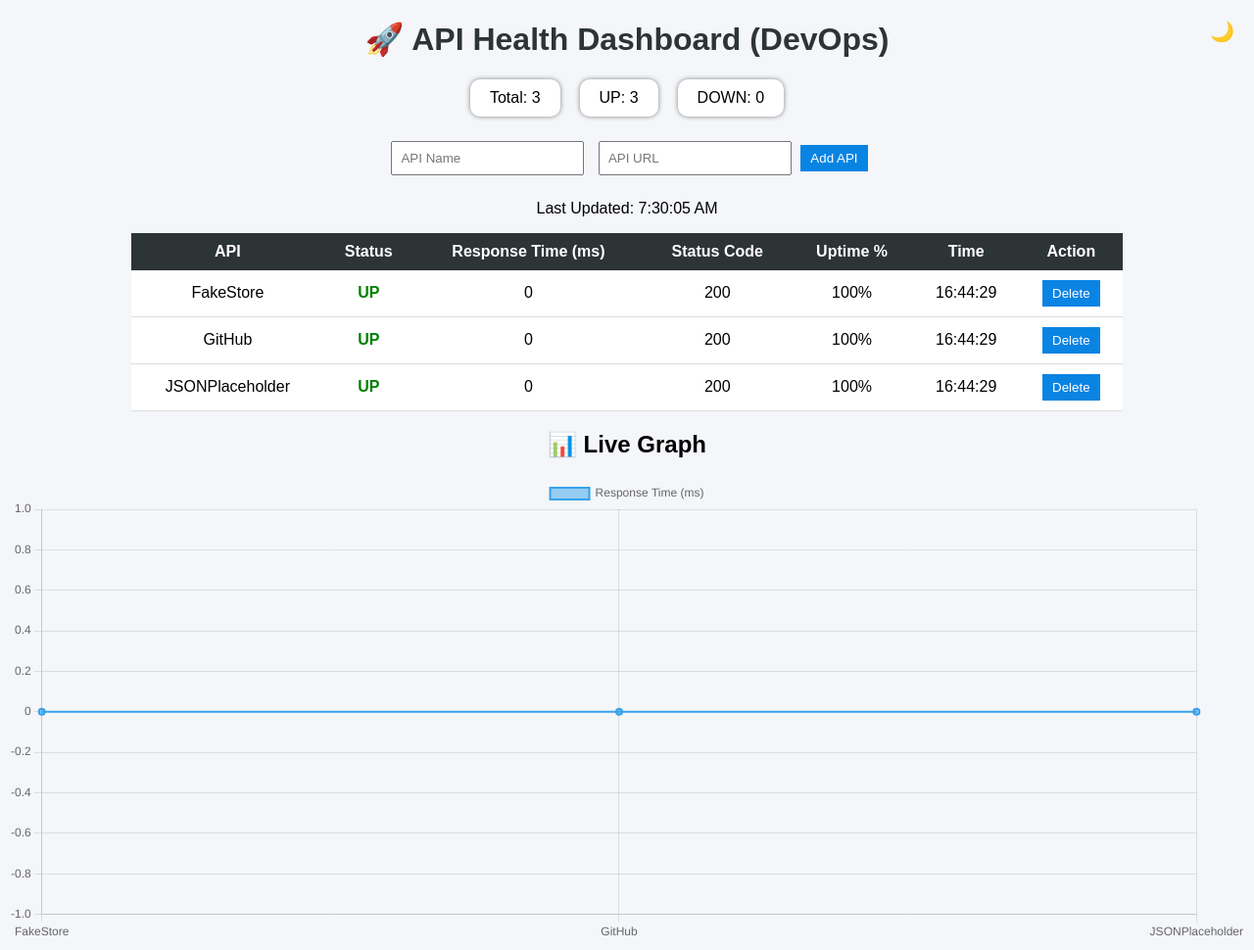
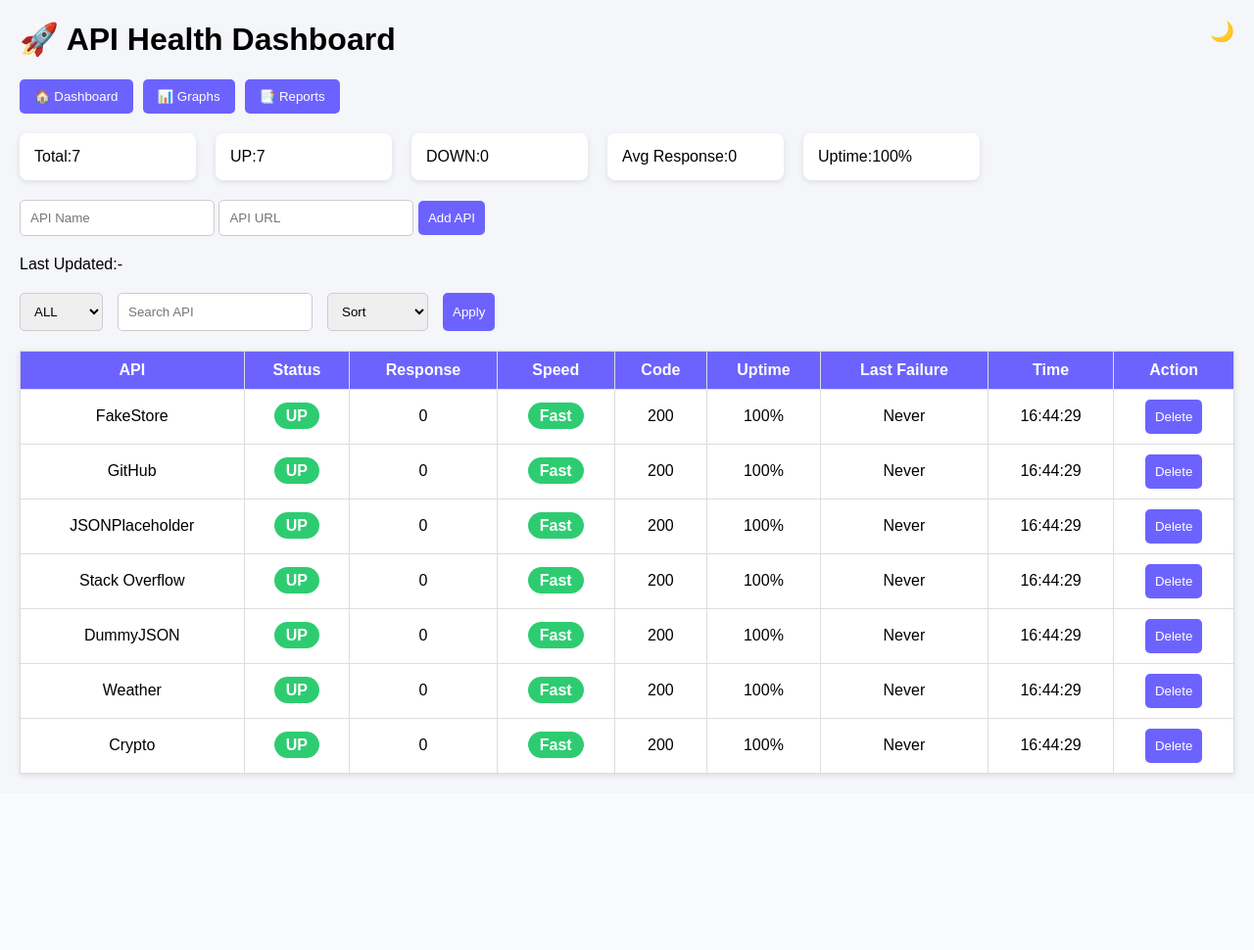
Before and after one commit to artikarote-lgtm/api-health-dashboard, a Flask app: page / in a window 1280 px wide. Shown: the whole page at 98% size. After the commit the page ends 794 px from the top, so only its background shows below. Run offline with Flask 3, Linux system fonts and the light colour scheme; the visitor is signed in with stand-in values (Sample User, id 1); data that the repository does not hold is empty.

Commit message:
initial commit

```diff
--- a/app.py
+++ b/app.py
@@ -29,7 +29,11 @@
 APIS = {
     "FakeStore": "https://fakestoreapi.com/products/1",
     "GitHub": "https://api.github.com",
-    "JSONPlaceholder": "https://jsonplaceholder.typicode.com/posts/1"
+    "JSONPlaceholder": "https://jsonplaceholder.typicode.com/posts/1",
+    "Stack Overflow": "https://api.stackexchange.com/2.3/questions?order=desc&sort=activity&site=stackoverflow",
+    "DummyJSON": "https://dummyjson.com/products",
+    "Weather": "https://api.open-meteo.com/v1/forecast?latitude=52.52&longitude=13.41&current_weather=true",
+    "Crypto": "https://api.coindesk.com/v1/bpi/currentprice.json"
 }
 
 response_history = []
--- a/templates/index.html
+++ b/templates/index.html
@@ -3,50 +3,167 @@
 
 <head>
 <title>API Health Dashboard</title>
-    <link rel="stylesheet" href="/static/style.css">
 <script src="https://cdn.jsdelivr.net/npm/chart.js"></script>
 
 <style>
 
-/* Dark Mode Toggle Button */
+body{
+font-family: Arial, Helvetica, sans-serif;
+margin:20px;
+background:#f5f6fa;
+}
+
+.tabs{
+display:flex;
+gap:10px;
+margin:20px 0;
+}
+
+.tabs button{
+padding:10px 15px;
+background:#6c63ff;
+color:white;
+border:none;
+border-radius:5px;
+cursor:pointer;
+}
 
 .toggle {
-    position: absolute;
-    right: 20px;
-    top: 20px;
-    cursor: pointer;
-    font-size: 20px;
+position:absolute;
+right:20px;
+top:20px;
+cursor:pointer;
+font-size:20px;
 }
 
-/* Dark Mode Styles */
+.summary{
+display:flex;
+gap:20px;
+margin-bottom:20px;
+flex-wrap:wrap;
+}
+
+.summary div{
+background:white;
+padding:15px;
+border-radius:8px;
+box-shadow:0 2px 6px rgba(0,0,0,0.1);
+min-width:150px;
+}
+
+.report-summary{
+display:flex;
+gap:20px;
+margin:20px 0;
+flex-wrap:wrap;
+}
+
+.report-summary div{
+background:white;
+padding:15px;
+border-radius:8px;
+box-shadow:0 2px 6px rgba(0,0,0,0.1);
+min-width:150px;
+}
+
+.status{
+padding:5px 12px;
+border-radius:20px;
+color:white;
+font-weight:bold;
+}
+
+.up{
+background:#2ecc71;
+}
+
+.down{
+background:#e74c3c;
+}
+
+.slow{
+background:#f39c12;
+}
+
+.form{
+margin:20px 0;
+}
+
+input,button,select{
+padding:10px;
+border-radius:5px;
+border:1px solid #ccc;
+}
+
+button{
+background:#6c63ff;
+color:white;
+border:none;
+cursor:pointer;
+}
+
+table{
+width:100%;
+border-collapse:collapse;
+background:white;
+box-shadow:0 2px 6px rgba(0,0,0,0.1);
+}
+
+th,td{
+padding:10px;
+border:1px solid #ddd;
+text-align:center;
+}
+
+th{
+background:#6c63ff;
+color:white;
+}
+
+.filters{
+margin:20px 0;
+display:flex;
+gap:15px;
+flex-wrap:wrap;
+}
+
+.chart-grid{
+display:flex;
+flex-direction:column;
+align-items:center;
+gap:30px;
+margin-top:20px;
+}
+
+.chart-card{
+width:600px;
+background:white;
+padding:20px;
+border-radius:10px;
+box-shadow:0 2px 8px rgba(0,0,0,0.1);
+}
+
+.chart-card canvas{
+height:250px !important;
+}
 
 .dark {
-    background: #1e1e2f;
-    color: white;
+background:#1e1e2f;
+color:white;
 }
 
 .dark table {
-    background: #2a2a40;
-    color: white;
+background:#2a2a40;
+color:white;
 }
 
-.dark th, .dark td {
-    border-color: #444;
+.dark .summary div,
+.dark .report-summary div{
+background:#2a2a40;
 }
 
-.dark input {
-    background: #2a2a40;
-    color: white;
-    border: 1px solid #444;
-}
-
-.dark button {
-    background: #6c63ff;
-    color: white;
-}
-
-.dark .summary div {
-    background: #2a2a40;
+.dark .chart-card{
+background:#2a2a40;
 }
 
 </style>
@@ -57,172 +174,335 @@
 
 <div class="toggle" onclick="toggleDark()">🌙</div>
 
-<h1>🚀 API Health Dashboard (DevOps)</h1>
+<h1>🚀 API Health Dashboard</h1>
+
+<div class="tabs">
+<button onclick="showTab('dashboard')">🏠 Dashboard</button>
+<button onclick="showTab('graphs')">📊 Graphs</button>
+<button onclick="showTab('reports')">📑 Reports</button>
+</div>
+
+<div id="dashboard">
 
 <div class="summary">
-    <div id="total">Total: 0</div>
-    <div id="up">UP: 0</div>
-    <div id="down">DOWN: 0</div>
+<div id="total">Total:0</div>
+<div id="up">UP:0</div>
+<div id="down">DOWN:0</div>
+<div id="avg">Avg Response:0</div>
+<div id="uptime">Uptime:0%</div>
 </div>
 
 <div class="form">
 <input id="name" placeholder="API Name">
 <input id="url" placeholder="API URL">
-    <button onclick="addAPI()">Add API</button>
+<button id="addBtn" onclick="addAPI()">Add API</button>
 </div>
 
-<p id="lastUpdated">Last Updated: -</p>
+<p id="lastUpdated">Last Updated:-</p>
+
+<div class="filters">
+
+<select id="statusFilter">
+<option value="ALL">ALL</option>
+<option value="UP">UP</option>
+<option value="DOWN">DOWN</option>
+</select>
+
+<input
+type="text"
+id="searchFilter"
+placeholder="Search API">
+
+<select id="sortFilter">
+<option value="">Sort</option>
+<option value="response">Response</option>
+<option value="uptime">Uptime</option>
+</select>
+
+<button onclick="applyFilters()">Apply</button>
+
+</div>
 
 <table>
 <thead>
 <tr>
 <th>API</th>
 <th>Status</th>
-            <th>Response Time (ms)</th>
-            <th>Status Code</th>
-            <th>Uptime %</th>
+<th>Response</th>
+<th>Speed</th>
+<th>Code</th>
+<th>Uptime</th>
+<th>Last Failure</th>
 <th>Time</th>
 <th>Action</th>
 </tr>
 </thead>
 
 <tbody id="table"></tbody>
+
 </table>
 
+</div>
 
+<div id="graphs" style="display:none">
 
-<h2>📊 Live Graph</h2>
-<canvas id="chart" width="800" height="300"></canvas>
+<div class="chart-grid">
+
+<div class="chart-card">
+<h3>📊 API Status Overview</h3>
+<canvas id="statusPie"></canvas>
+</div>
+
+<div class="chart-card">
+<h3>📊 Response Time</h3>
+<canvas id="chart"></canvas>
+</div>
+
+<div class="chart-card">
+<h3>📊 Uptime</h3>
+<canvas id="uptimeChart"></canvas>
+</div>
+
+</div>
+
+</div>
+
+<div id="reports" style="display:none">
+
+<h2>📑 Reports</h2>
+
+<div class="filters">
+<input type="date" id="startDate">
+<input type="date" id="endDate">
+<button onclick="filterReport()">Generate Report</button>
+</div>
+
+<table>
+<thead>
+<tr>
+<th>API</th>
+<th>Status</th>
+<th>Response</th>
+<th>Uptime</th>
+<th>Date</th>
+</tr>
+</thead>
+
+<tbody id="reportTable"></tbody>
+
+</table>
+
+</div>
 
 <script>
 
-/* Dark Mode Toggle */
-
-function toggleDark() {
-    document.body.classList.toggle("dark")
-
-    if(document.body.classList.contains("dark")){
-        localStorage.setItem("darkMode","enabled")
-    } else {
-        localStorage.setItem("darkMode","disabled")
-    }
+function showTab(tab){
+document.getElementById("dashboard").style.display="none";
+document.getElementById("graphs").style.display="none";
+document.getElementById("reports").style.display="none";
+document.getElementById(tab).style.display="block";
 }
 
-/* Apply saved dark mode */
-
-if(localStorage.getItem("darkMode") === "enabled"){
-    document.body.classList.add("dark")
+function toggleDark(){
+document.body.classList.toggle("dark")
 }
 
 let chart;
-let chartData = [];
-let labels = [];
+let pieChart;
+let uptimeChart;
 
-async function loadData() {
-    const res = await fetch("/status");
-    const data = await res.json();
+let currentFilters={
+status:"ALL",
+search:"",
+sort:""
+}
 
-    let html = "";
-    let up = 0;
-    let down = 0;
+async function loadData(){
 
-    data.forEach(api => {
+const res=await fetch("/status")
+let data=await res.json()
 
-        if (api.status === "UP") up++;
-        else down++;
+window.apiData=data
 
-        html += `
+updateSummary(data)
+filterAndRender()
+updateCharts(data)
+
+let now=new Date()
+document.getElementById("lastUpdated").innerText=
+"Last Updated: "+now.toLocaleTimeString()
+
+}
+
+function updateSummary(data){
+
+let total=data.length
+let up=data.filter(a=>a.status=="UP").length
+let down=total-up
+
+let avg=Math.round(
+ data.reduce((a,b)=>a+b.response_time,0)/total || 0
+)
+
+let uptime=Math.round(
+ data.reduce((a,b)=>a+b.uptime,0)/total || 0
+)
+
+document.getElementById("total").innerText="Total:"+total
+document.getElementById("up").innerText="UP:"+up
+document.getElementById("down").innerText="DOWN:"+down
+document.getElementById("avg").innerText="Avg Response:"+avg
+document.getElementById("uptime").innerText="Uptime:"+uptime+"%"
+
+}
+
+function applyFilters(){
+
+currentFilters.status=document.getElementById("statusFilter").value
+currentFilters.search=document.getElementById("searchFilter").value.toLowerCase()
+currentFilters.sort=document.getElementById("sortFilter").value
+
+filterAndRender()
+
+}
+
+function filterAndRender(){
+
+let data=[...window.apiData]
+
+if(currentFilters.status!="ALL"){
+data=data.filter(api=>api.status==currentFilters.status)
+}
+
+if(currentFilters.search){
+data=data.filter(api=>api.name.toLowerCase().includes(currentFilters.search))
+}
+
+if(currentFilters.sort=="response"){
+data.sort((a,b)=>a.response_time-b.response_time)
+}
+
+if(currentFilters.sort=="uptime"){
+data.sort((a,b)=>b.uptime-a.uptime)
+}
+
+renderTable(data)
+
+}
+
+function renderTable(data){
+
+let html=""
+let reportHtml=""
+
+data.forEach(api=>{
+
+let speed="Fast"
+let speedClass="up"
+
+if(api.response_time>1500){
+speed="Slow"
+speedClass="slow"
+}
+
+let today=new Date().toISOString().split("T")[0]
+
+html+=`
 <tr>
 <td>${api.name}</td>
-            <td style="color:${api.status === 'UP' ? 'green' : 'red'}">
-                <b>${api.status}</b>
-            </td>
+<td><span class="status ${api.status=='UP'?'up':'down'}">${api.status}</span></td>
 <td>${api.response_time}</td>
+<td><span class="status ${speedClass}">${speed}</span></td>
 <td>${api.status_code}</td>
 <td>${api.uptime}%</td>
+<td>${api.last_failure || "Never"}</td>
 <td>${api.time}</td>
 <td><button onclick="deleteAPI('${api.name}')">Delete</button></td>
 </tr>
-        `;
+`
 
-        chartData.push(api.response_time);
-        labels.push(api.name);
+reportHtml+=`
+<tr data-date="${today}">
+<td>${api.name}</td>
+<td>${api.status}</td>
+<td>${api.response_time}</td>
+<td>${api.uptime}</td>
+<td>${today}</td>
+</tr>
+`
 
-        if (chartData.length > 10){
-            chartData.shift();
-            labels.shift();
-        }
+})
 
-    });
-
-    document.getElementById("table").innerHTML = html;
-
-    document.getElementById("total").innerText = "Total: " + data.length;
-    document.getElementById("up").innerText = "UP: " + up;
-    document.getElementById("down").innerText = "DOWN: " + down;
-
-    document.getElementById("lastUpdated").innerText =
-        "Last Updated: " + new Date().toLocaleTimeString();
-
-    updateChart();
-}
-
-function updateChart(){
-
-    if(chart){
-        chart.destroy();
-    }
-
-    const ctx = document.getElementById('chart');
-
-    chart = new Chart(ctx, {
-        type: 'line',
-        data: {
-            labels: labels,
-            datasets: [{
-                label: 'Response Time (ms)',
-                data: chartData,
-                borderWidth: 2
-            }]
-        },
-        options: {
-            responsive: true
-        }
-    });
+document.getElementById("table").innerHTML=html
+document.getElementById("reportTable").innerHTML=reportHtml
 
 }
 
-async function addAPI() {
+function filterReport(){
 
-    let name = document.getElementById("name").value;
-    let url = document.getElementById("url").value;
+let start=document.getElementById("startDate").value
+let end=document.getElementById("endDate").value
 
-    if (!name || !url) {
-        alert("Enter API name and URL");
-        return;
+let rows=document.querySelectorAll("#reportTable tr")
+
+rows.forEach(row=>{
+
+let rowDate=row.getAttribute("data-date")
+let show=true
+
+if(start && rowDate < start) show=false
+if(end && rowDate > end) show=false
+
+row.style.display=show?"":"none"
+
+})
+
 }
 
-    const response = await fetch("/add_api", {
-        method: "POST",
-        headers: { "Content-Type": "application/json" },
-        body: JSON.stringify({ name, url })
-    });
+async function addAPI(){
 
-    loadData();
+let btn=document.getElementById("addBtn")
+btn.disabled=true
+
+let name=document.getElementById("name").value
+let url=document.getElementById("url").value
+
+if(!name || !url){
+alert("Enter API name and URL")
+btn.disabled=false
+return
 }
 
-async function deleteAPI(name) {
-    await fetch("/delete_api", {
-        method: "POST",
-        headers: { "Content-Type": "application/json" },
-        body: JSON.stringify({ name })
-    });
+await fetch("/add_api",{
+method:"POST",
+headers:{
+"Content-Type":"application/json"
+},
+body:JSON.stringify({name,url})
+})
 
-    loadData();
+btn.disabled=false
+
+loadData()
+
 }
 
-setInterval(loadData, 5000);
-loadData();
+async function deleteAPI(name){
+
+await fetch("/delete_api",{
+method:"POST",
+headers:{
+"Content-Type":"application/json"
+},
+body:JSON.stringify({name})
+})
+
+loadData()
+
+}
+
+setInterval(loadData,5000)
+loadData()
 
 </script>
 
```
Also changed, not shown: static/chart.png. Lines whose indentation alone changed are shown as unchanged.
